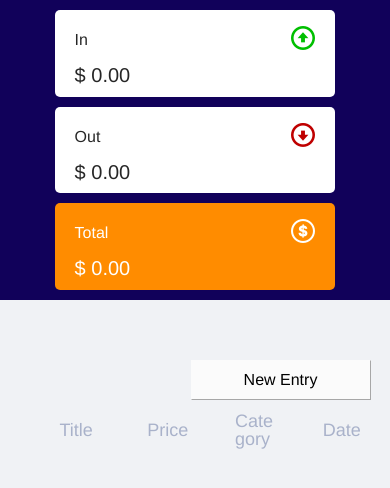
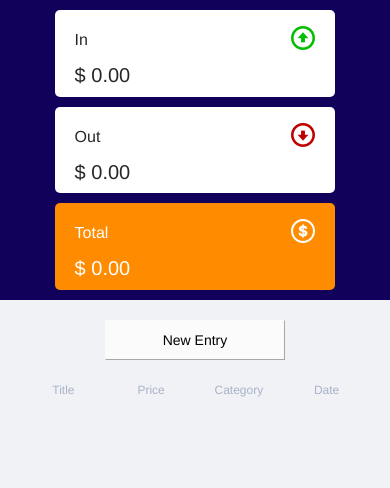
Before and after one commit to FelipeSaadi/Estudos, a React (Create React App) app in the folder Projetos/React/first-application/: page / in a window 390 px wide. Shown: the top 488 px of the page. Built offline with nearby package versions, Linux system fonts and the light colour scheme.

Commit message:
full responsive

```diff
--- a/Projetos/React/first-application/src/components/Home.tsx
+++ b/Projetos/React/first-application/src/components/Home.tsx
@@ -1,4 +1,4 @@
-import { Input, Modal } from "antd"
+import { Modal } from "antd"
 import { useEffect, useState } from 'react';
 import 'antd/dist/antd.css'
 import FinancesDisplay from "./financesDisplay/Display"
@@ -11,8 +11,8 @@ export default () => {
         return <FinancesDisplay entry={entry} out={out} total={total} />
     }
 
-    const create = (teste: any,) => {
-        return [...teste, (
+    const create = (rowList: any,) => {
+        return [...rowList, (
             <TableRow title={title} price={entryType == "in" ? value : -value} category={category} date={date} />)]
     }
     const clearInputs = () => {
--- a/Projetos/React/first-application/src/css/global.module.css
+++ b/Projetos/React/first-application/src/css/global.module.css
@@ -11,3 +11,9 @@ body {
     justify-content: center;
     font-family: Helvetica, sans-serif;
 }
+
+@media (max-width:600px){
+    body {
+        overflow-y: scroll;
+    }
+}
--- a/Projetos/React/first-application/src/css/home.module.css
+++ b/Projetos/React/first-application/src/css/home.module.css
@@ -23,9 +23,8 @@
 .headingText {
     flex: 1;
     font-size: 18px;
-    line-height: 18px;
+    text-align: center;
     color: #A9B2CA;
-    padding-left: 40px;
 }
 .tableRow {
     display: flex;
@@ -39,23 +38,20 @@
 .rowText {
     flex: 1;
     font-size: 18px;
+    text-align: center;
     color: black;
-    padding-left: 40px;
 }
 .entry {
     flex: 1;
     font-size: 18px;
+    text-align: center;
     color: green;
-    padding-left: 40px;
 }
 .out {
     flex: 1;
     font-size: 18px;
-    line-height: 18px;
-    vertical-align: center;
+    text-align: center;
     color: red;
-    height: 20px;
-    padding-left: 40px;
 }
 .displayButton {
     width: 100%;
@@ -63,7 +59,6 @@
     justify-content: flex-end;
 }
 .addNewButton {
-    align-self: flex-end;
     font-size: 16px;
     margin-top: 60px;
     width: 180px;
@@ -99,6 +94,69 @@
 .entryTitle {
     width: 50%;
 }
+
+@media (max-width: 800px) {
+    .table {
+        max-height: 200px;
+        margin-bottom: 20px;
+    }
+    .headingText {
+        text-align: center;
+        font-size: 16px;
+        padding: 0;
+    }
+    .rowText {
+        text-align: center;
+        font-size: 16px;
+        padding: 0;
+    }
+    .entry {
+        text-align: center;
+        font-size: 16px;
+        padding: 0;
+    }
+    .out {
+        text-align: center;
+        font-size: 16px;
+        padding: 0;
+    }
+}
+
+@media (max-width: 600px) {
+    .table {
+        max-height: auto;
+        overflow-y: hidden;
+    }
+    .displayButton {
+        justify-content: center;
+    }
+    .addNewButton {
+        font-size: 14px;
+        margin-top: 20px;
+    }
+    .headingText {
+        text-align: center;
+        font-size: 12px;
+        padding: 0;
+    }
+    .rowText {
+        text-align: center;
+        font-size: 12px;
+        padding: 0;
+    }
+    .entry {
+        text-align: center;
+        font-size: 12px;
+        padding: 0;
+    }
+    .out {
+        text-align: center;
+        font-size: 12px;
+        padding: 0;
+    }
+}
+
+
 /* .radioDiv {
     display: flex;
     width: 100%;
```
